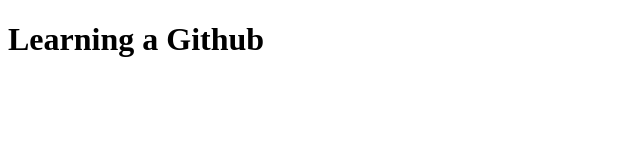
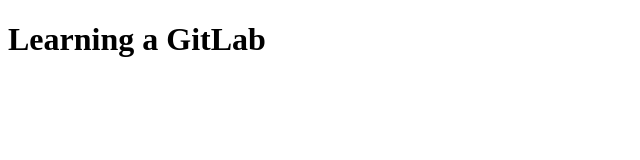
Before and after one commit to shushanth2003/Git-learning, a plain HTML site: page index.html in a window 1280 px wide. Shown: the full height of the page, 0-640 px from the left. Drawn offline with Linux system fonts and the light colour scheme.

Commit message:
Fix:grammatical error

```diff
--- a/index.html
+++ b/index.html
@@ -6,6 +6,6 @@
     <title>Document</title>
 </head>
 <body>
-    <h1>Learning a Github</h1>
+    <h1>Learning a GitLab</h1>
 </body>
 </html>
```
